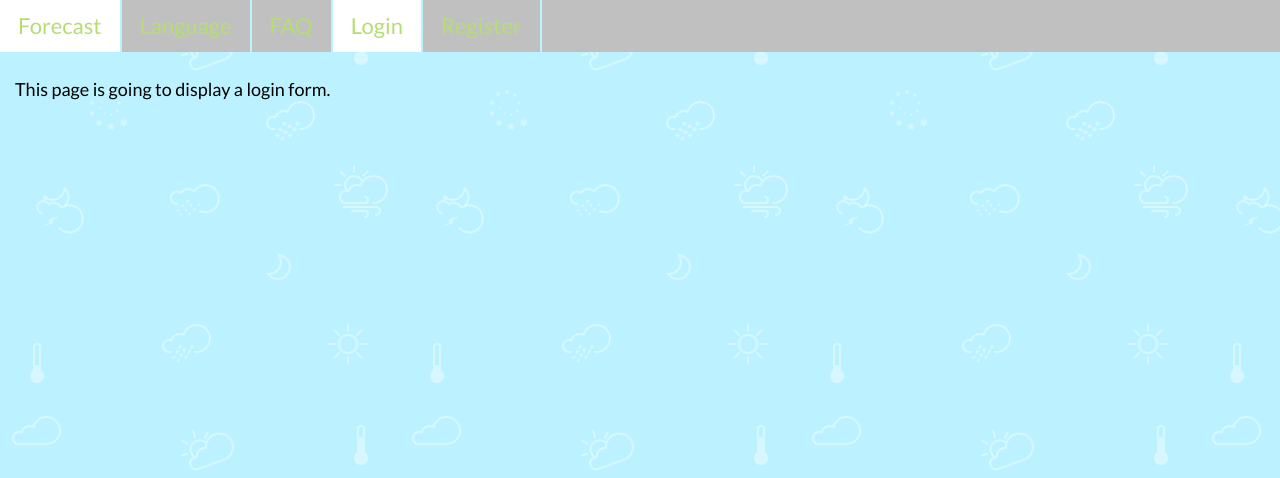
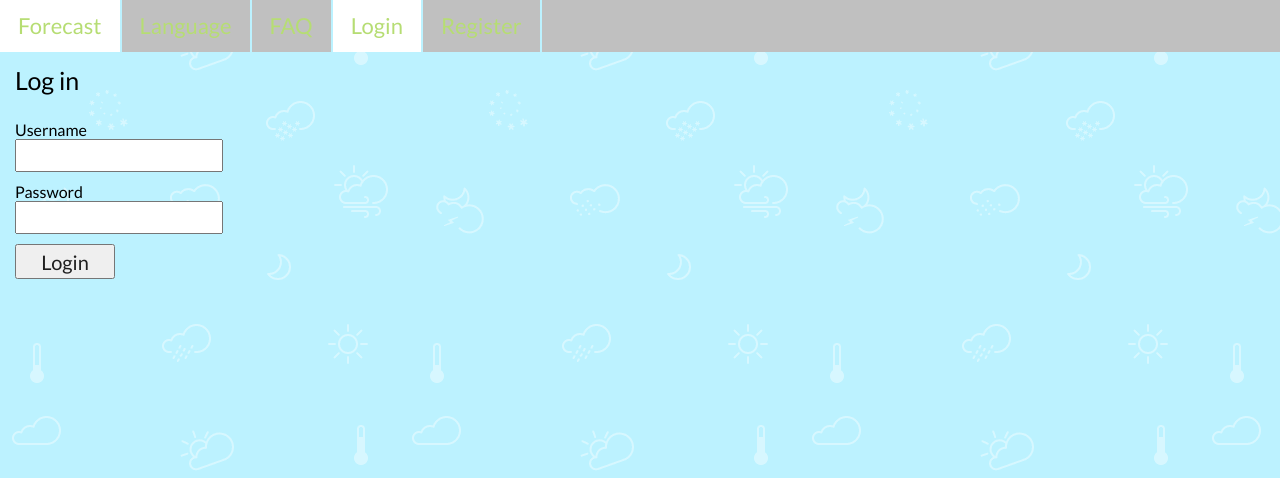
Before and after one commit to dsaxen/weatherApp, a Django app: page /login in a window 1280 px wide. Shown: the top 478 px of the page. Run offline with Django 3.2, Linux system fonts and the light colour scheme; some libraries are stand-ins or nearby versions.

Commit message:
Update login.html

```diff
--- a/indes17/templates/login.html
+++ b/indes17/templates/login.html
@@ -1,6 +1,21 @@
 {% extends "base.html" %}
+{% load static %}
+{% load i18n %}
 {% block content %}
-<div class="container">
-    <p>This page is going to display a login form. </p>
+<div class="container4">
+    <h3>{% trans "Log in" %}</h3>
+    <p><b>{{ error }}</b></p>
+  {% if form.errors%}
+    <p> Password or username is incorrect </p>
+  {% endif %}
+        <form action="" method="post" autocapitalize="none">
+            {% csrf_token %}
+            <label for="username">Username</label>
+            <input type="text" name="username" value="" id="username" autocapitalize="off">
+            <label for="password" id="passwordlabel">Password</label>
+            <input type="password" name="password" value="" id="password">
+
+            <input type="submit" value="Login" id="loginbutton">
+        </form>
 </div>
 {% endblock %}
```
